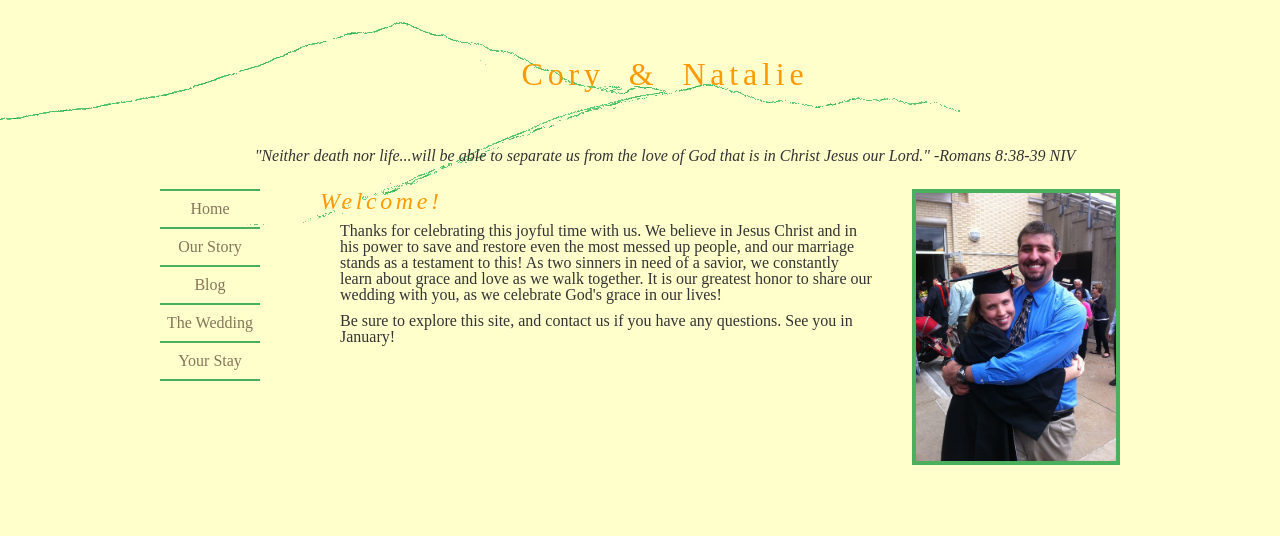
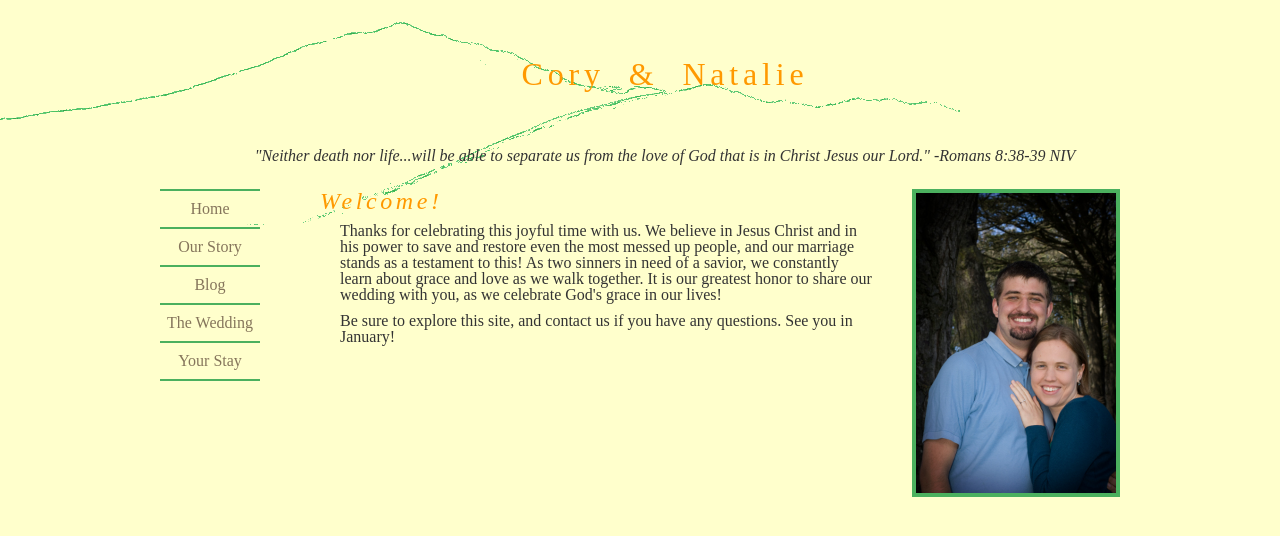
Before and after one commit to natalieh/wedding, a Jekyll site: the page built from index.html, in a window 1280 px wide. Shown: the top 536 px of the page. Built offline with Jekyll 4.4.1, drawn with Linux system fonts in a browser that asks for light colours.

Commit message:
Adding index portrait

```diff
--- a/index.html
+++ b/index.html
@@ -4,7 +4,7 @@ layout: default
 ---
 
 <article>
-    <img src="portrait.JPG">
+    <img src="portrait.jpg">
     <div class="pagetitle">
         Welcome!
     </div>
```
Also changed, not shown: portrait.JPG (deleted), portrait.jpg (added).
